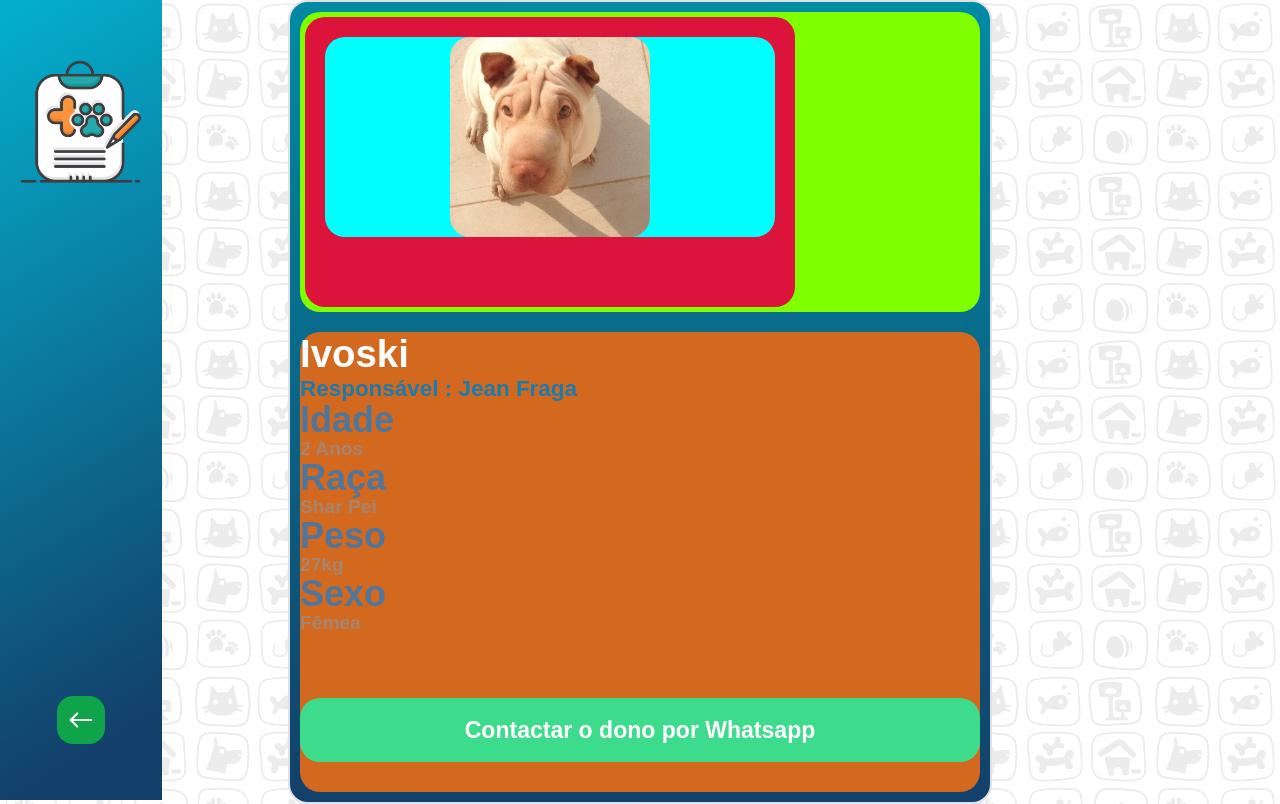
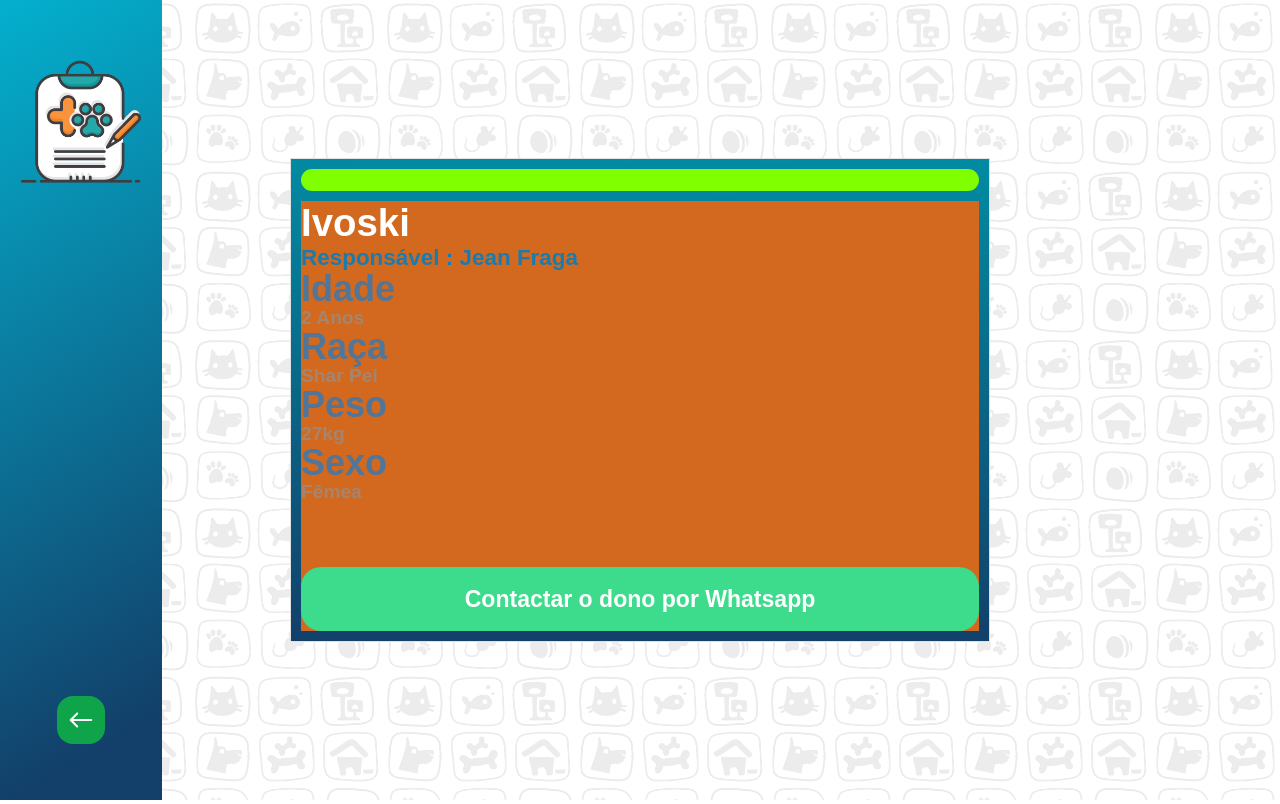
Before and after one commit to devjeanfraga/My-Pet, a React (Create React App) app in the folder web/: page /pet in a window 1280 px wide. Built offline with nearby package versions, Linux system fonts and the light colour scheme; a web font is replaced by a local one.

Commit message:
mais atualizações

```diff
--- a/web/src/pages/pet.js
+++ b/web/src/pages/pet.js
@@ -10,12 +10,9 @@ export default function Pet () {
         <div className= "pet-details">
 
           <div id= "images-wrapper">
-            <div className= "images">
-
-              <div className= "item-image"> <img src= {picturePet} alt= "pet"/> </div>
-
-
-            </div>
+              <div className="images">
+                <div className="item-image"><img src="" alt=""/></div>
+              </div>
           </div>
 
           <div className= "pet-details-content">
--- a/web/src/styles/pet.css
+++ b/web/src/styles/pet.css
@@ -12,12 +12,12 @@
 }
 
 .pet-details {
-  display: grid;
-  grid-template-columns: 700px;
-  grid-template-rows: 40Vh 60vh;
+  width: 700px;
+  margin: 60px auto;
   background: linear-gradient(180.54deg, #028ba3 0%, #12406a 100%);
-  border: 2px solid #dee2e5;
-  border-radius: 20px;
+
+  border: 1px solid #dee2e5;
+
 
   /*overflow: hidden*/
 }
@@ -26,17 +26,12 @@
   background-color: chartreuse;
   margin: 10px;
   border-radius: 20px;
-  display: grid;
-  grid-template-columns: 500px;
-  grid-template-rows: 1fr;
 
 }
 
 .pet-details #images-wrapper .images {
-  background-color: crimson;
-  margin: 5px;
-  border-radius: 20px;
-  grid-template-columns: 1fr;
+
+
 /*
   overflow-x: auto;
   border-radius: 10px;
@@ -48,25 +43,20 @@
 }
 
 .pet-details #images-wrapper .images .item-image {
-  display: flex;
-  justify-content: center;
-  align-items: center;
-  background-color: cyan;
-  border-radius: 20px;
-  margin: 20px;
+
+
+
   scroll-snap-align: center;
 }
 .pet-details #images-wrapper img {
-   border-radius: 20px;
-    width: 200px;
-    height: 200px;
+
+
     object-fit: cover;
 }
 
 .pet-details .pet-details-content {
-  background-color: chocolate;
+background-color: chocolate;
   margin: 10px;
-  border-radius: 20px;
 
 }
 
```
